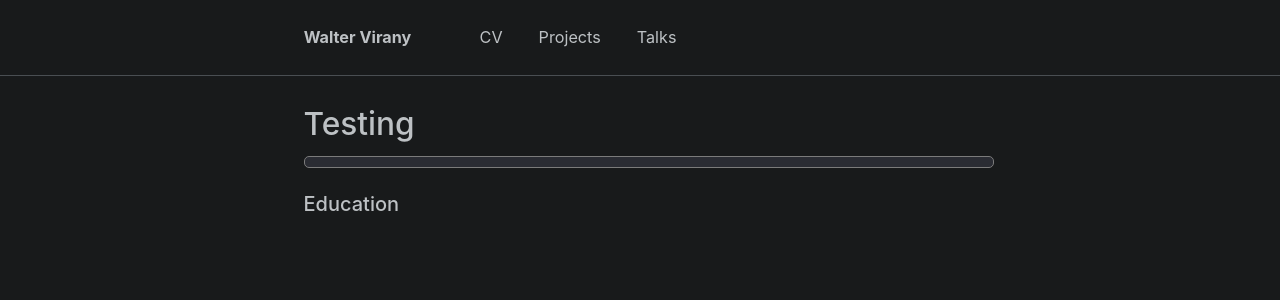
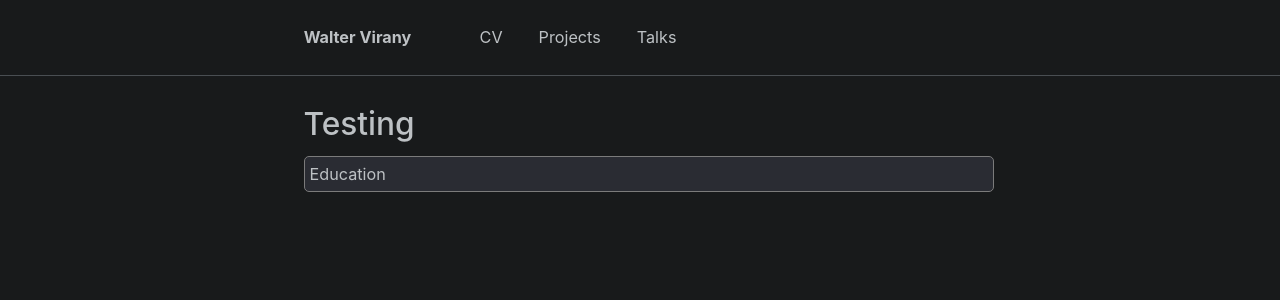
Before and after one commit to wvirany/wvirany.github.io, a Jekyll site: the page built from _pages/test.html, in a window 1280 px wide. Shown: the top 300 px of the page. Built offline with Jekyll 4.4.1, drawn with Linux system fonts in a browser that asks for light colours.

Commit message:
Update test.html

```diff
--- a/_pages/test.html
+++ b/_pages/test.html
@@ -13,18 +13,18 @@ author_profile: false
 
 <style>
 
-p.cv {
+/* p.cv {
     border: 1px rgb(123, 123, 123) solid;
     border-radius: 5px;
     background-color: rgb(42, 44, 51);
     width: 75%;
     padding: 5px;
-}
+} */
 
 
 
-/* div.cv {
-    box-sizing: content-box;
+div.cv {
+    /* box-sizing: content-box; */
     border-width: 1px;
     border-color: rgb(123, 123, 123);
     border-style: solid;
@@ -32,7 +32,7 @@ p.cv {
     background-color: rgb(42, 44, 51);
     width: 75%;
     padding: 5px;
-} */
+}
 
 /* .box {
     border-width: 1px;
@@ -58,9 +58,9 @@ p.cv {
 
 <body>
 
-    <p class="cv">
-        <div style="font-size:20px; font-weight:450">Education</div>
-    </p>
+    <div class="cv">
+        Education
+    </div>
 
     <!-- <div class="cv">
         <h2>Education</h2>
```
